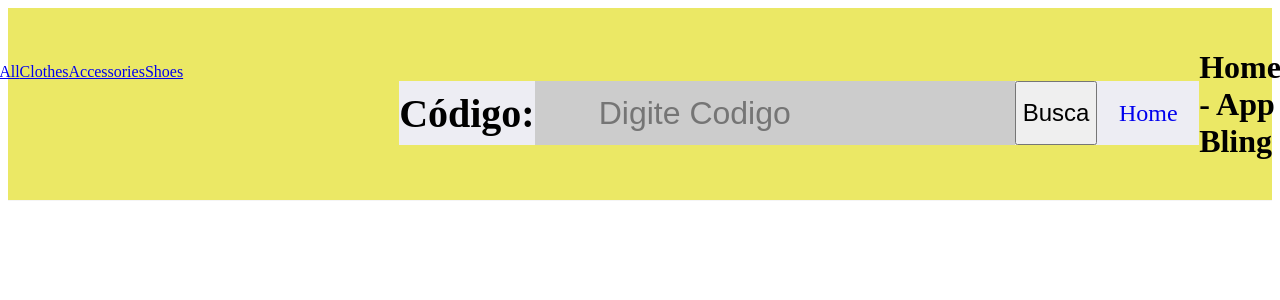
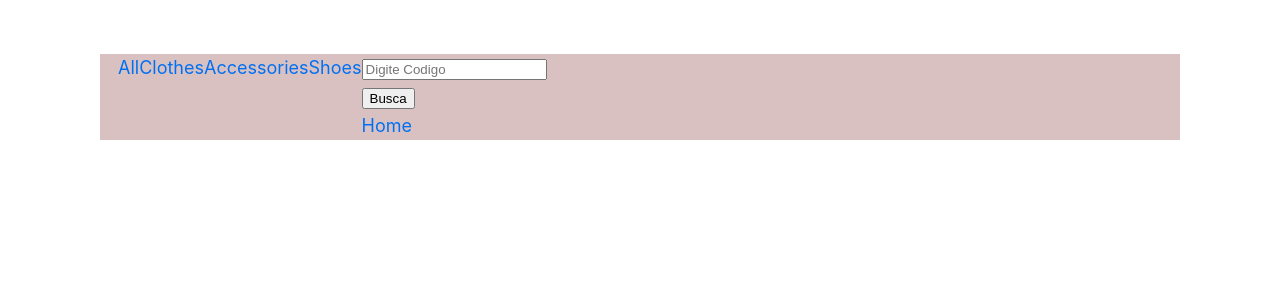
Before and after one commit to rmdev-cmba/api-bling, a Next.js app: page / in a window 1280 px wide. Shown: the top 300 px of the page. Built offline with nearby package versions, Linux system fonts and the light colour scheme.

Commit message:
Refatoramento na estrutura html para aplicar css

```diff
--- /dev/null
+++ b/src/components/Layout/index.tsx
@@ -0,0 +1,11 @@
+import styles from './layout.module.css'
+
+
+function Layout({ children }) {
+
+    return <div className={styles.container}>{children}</div>
+  }
+
+
+
+  export default Layout;
--- /dev/null
+++ b/src/components/Layout/layout.module.css
@@ -0,0 +1,9 @@
+
+.container {
+    max-width: 60rem;
+    padding: 0 1rem;
+    margin: 3rem auto 6rem;
+    background: rgb(218, 193, 193);
+    display: flex;
+    flex: 1;
+  }
--- a/src/components/Navbar/index.tsx
+++ b/src/components/Navbar/index.tsx
@@ -1,15 +1,11 @@
 import { FC } from 'react'
 import Link from 'next/link'
 import style from './Navbar.module.css'
-import SearchProd from '../SearchProd'
+
 
 
 const Navbar: FC = () => (
 
-  // <div className={style.container}>
-  <div>
-
-    <div>
   <nav>
     <Link href="/">
       <a>All</a>
@@ -24,15 +20,6 @@
       <a>Shoes</a>
     </Link>
   </nav>
-    </div>
-
-    <div >
-      <SearchProd />
-
-    </div>
-
-  </div>
-
 
 )
 
--- a/src/components/SearchProd/SearchProd.module.css
+++ b/src/components/SearchProd/SearchProd.module.css
@@ -52,6 +52,11 @@
 
   }
 
+  /* #busca input {
+    width: 25rem;
+    background-color: rgb(192, 67, 67);
+  } */
+
   /* h1 {
      text-align: left;
    } */
--- a/src/components/SearchProd/index.tsx
+++ b/src/components/SearchProd/index.tsx
@@ -28,18 +28,18 @@
     }
 
     return (
-        <div >
+        <div>
             <Head>
                 <title>App-Bling</title>
                 <link rel="icon" href="/favicon.ico" />
             </Head>
 
-            <div className={style.search}>
-                <h1>Código:</h1>
+            <div>
+                {/* <h1>Código:</h1> */}
                 <input
-                    id="search"
+                    id="busca"
                     // type="number"
-                    className={style.input}
+                    // className={style.input}
                     placeholder="Digite Codigo"
                     // defaultValue={router.query.q}
                     value={searchCodigo}
--- a/src/pages/_app.tsx
+++ b/src/pages/_app.tsx
@@ -1,20 +1,10 @@
 import '../styles/global.css'
-import s from '../styles/Home.module.css'
-import Navbar from '../components/Navbar'
+
+function MyApp({ Component, pageProps }) {
+
+  return <Component {...pageProps} />
 
 
-
-function MyApp({ Component, pageProps }) {
-  return (
-    <div>
-      <main className={s.container}>
-        <Navbar />
-        <Component {...pageProps} />
-      </main>
-    </div>
-  )
 }
 
-
-
 export default MyApp
--- a/src/pages/index.tsx
+++ b/src/pages/index.tsx
@@ -1,14 +1,17 @@
+import Layout from '../components/Layout';
+import Navbar from '../components/Navbar';
+import SearchProd from '../components/SearchProd';
+
 
 export default function Home() {
+
   return (
-    <div>
 
+      <Layout>
+        <Navbar />
+        <SearchProd />
+      </Layout>
 
+  )
 
-      <h1>Home - App Bling</h1>
-
-
-
-    </div>
-  )
 }
--- a/src/styles/Home.module.css
+++ b/src/styles/Home.module.css
@@ -22,14 +22,14 @@
   }
 
 
-  .main {
+  /* .main {
     padding: 5rem 0;
     flex: 1;
     display: flex;
     flex-direction: column;
     justify-content: center;
     align-items: center;
-  }
+  } */
 
 /*
   .footer {
--- a/src/styles/global.css
+++ b/src/styles/global.css
@@ -1,66 +1,27 @@
- /* * {
-     margin: 0;
-     padding: 0;
-     box-sizing: border-box;
- } */
+html,
+body {
+  padding: 0;
+  margin: 0;
+  font-family: -apple-system, BlinkMacSystemFont, Segoe UI, Roboto, Oxygen, Ubuntu,
+    Cantarell, Fira Sans, Droid Sans, Helvetica Neue, sans-serif;
+  line-height: 1.6;
+  font-size: 18px;
+}
 
- /* definição de variáveis que serão utilizadas */
-/* :root {
-    --white: #fff;
+* {
+  box-sizing: border-box;
+}
 
-    --grya-50: #f7f8fa;
-    --gray-100: #e6e8eb;
-    --gtay-200: #afb2b1;
-    --gray-500: #808080;
-    --gray-800: #494d4b;
+a {
+  color: #0070f3;
+  text-decoration: none;
+}
 
-    --green-500: #04d361;
+a:hover {
+  text-decoration: underline;
+}
 
-    --purple-300: #9f75ff;
-    --purple-400: #9164fa;
-    --purple-500: #8257e5;
-    --purple-800: #6f48c9;
-} */
-
-/* rem: por padrao o html vem com 16px, então 1 rem = 16px */
-
-/* regra para o tamanho da fonte se ajustar a tela */
- /* @media (max-width: 1080px) {
-     html {
-         font-size: 93.75%;
-     }
- }
-
- @media (max-width: 720px) {
-     html {
-         font-size: 87.5%;
-     }
- } */
- /* final da regra */
-
- /* body {
-     background: var(--gray-50);
- }
-
- body, input, textarea, button {
-     font: 500 1rem Inter, sans-serif;
-     color: var(--gray-500);
- } */
-
- /* h1, h2, h3, h4, h5, h6 {
-     font-weight: 600;
-     font-family: Lexend, sans-serif;
-     color: var(--gray-800);
- }
-
- h1 {
-     font-size: 2rem;
- } */
-
- /* h2 {
-     font-size: 1.5rem;
- }
-
-button {
-    cursor: pointer;
-} */
+img {
+  max-width: 100%;
+  display: block;
+}
```
Also changed, not shown: src/styles/utils.module.css (added, +52 -0 lines). Lines whose indentation alone changed are shown as unchanged.
